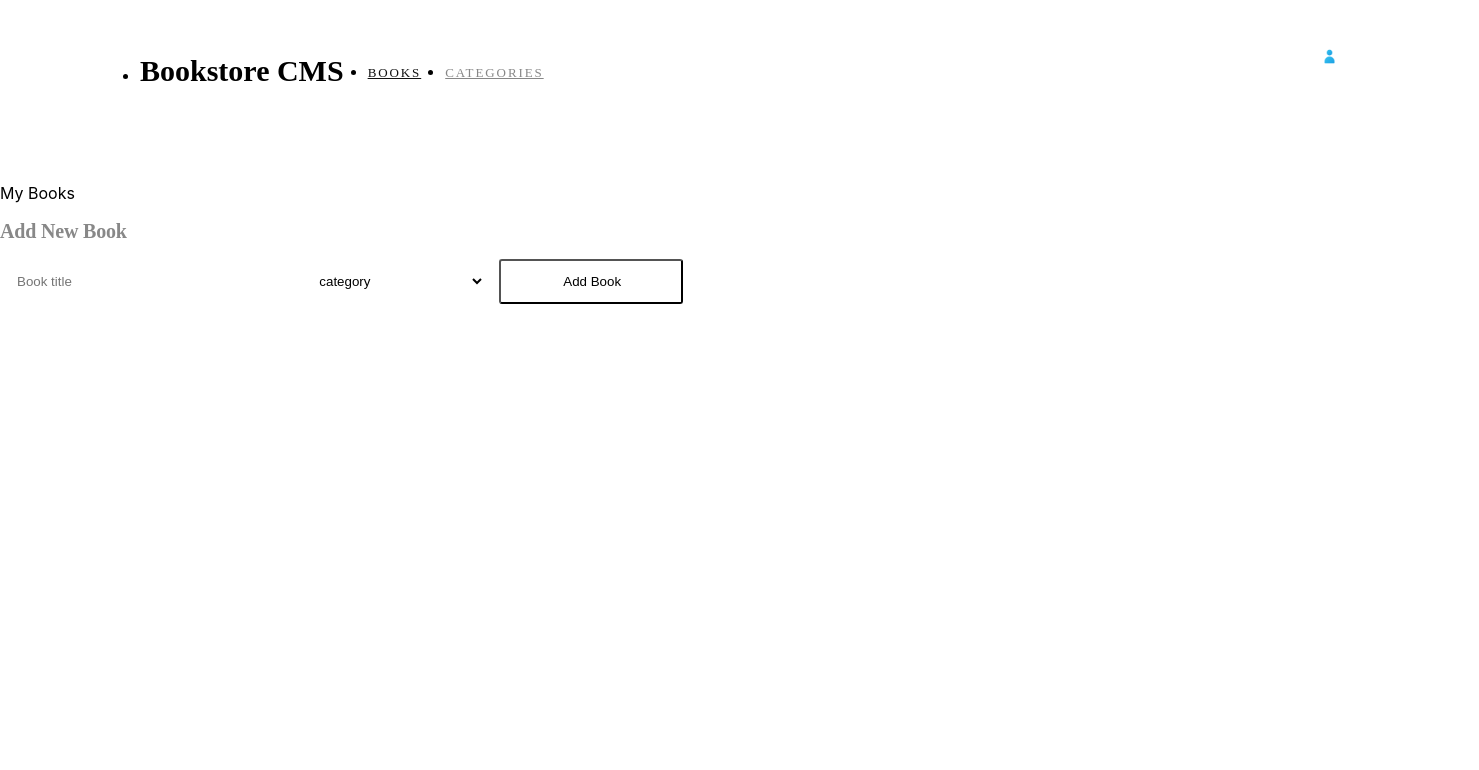
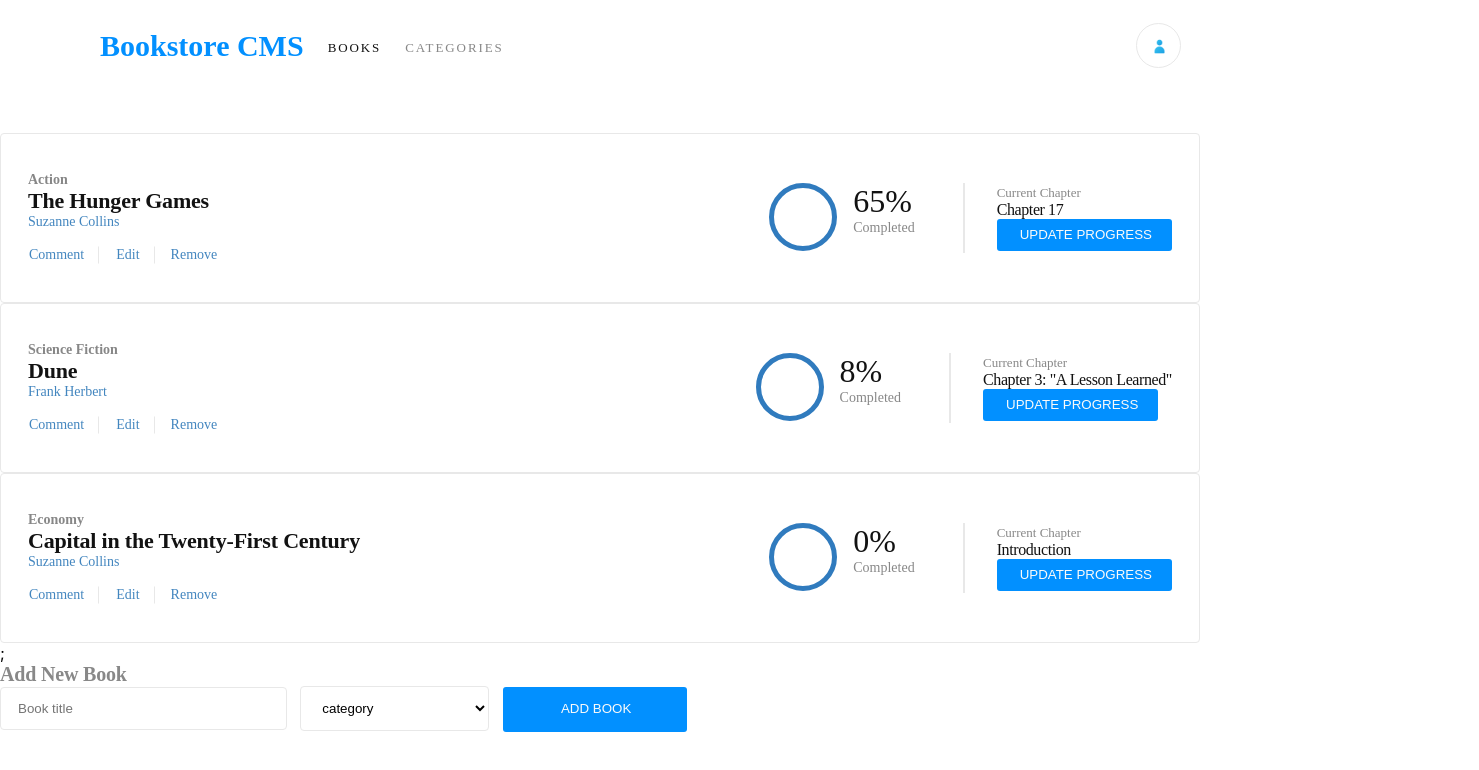
Before and after one commit to lily4178993/my-book-store, a React (Create React App) app: page / in a window 1280 px wide. Shown: the top 770 px of the page, 1479 px wide, since content can reach past the window. Built offline with nearby package versions, Linux system fonts and the light colour scheme.

Commit message:
Add Book items

```diff
--- a/package.json
+++ b/package.json
@@ -8,7 +8,9 @@
     "@testing-library/user-event": "^13.5.0",
     "react": "^18.2.0",
     "react-dom": "^18.2.0",
+    "react-router-dom": "^6.14.2",
     "react-scripts": "5.0.1",
+    "uuid": "^9.0.0",
     "web-vitals": "^2.1.4"
   },
   "scripts": {
--- a/src/App.css
+++ /dev/null
@@ -1,38 +0,0 @@
-.App {
-  text-align: center;
-}
-
-.App-logo {
-  height: 40vmin;
-  pointer-events: none;
-}
-
-@media (prefers-reduced-motion: no-preference) {
-  .App-logo {
-    animation: App-logo-spin infinite 20s linear;
-  }
-}
-
-.App-header {
-  background-color: #282c34;
-  min-height: 100vh;
-  display: flex;
-  flex-direction: column;
-  align-items: center;
-  justify-content: center;
-  font-size: calc(10px + 2vmin);
-  color: white;
-}
-
-.App-link {
-  color: #61dafb;
-}
-
-@keyframes App-logo-spin {
-  from {
-    transform: rotate(0deg);
-  }
-  to {
-    transform: rotate(360deg);
-  }
-}
--- a/src/components/Books.jsx
+++ b/src/components/Books.jsx
@@ -1,9 +1,13 @@
 import React from 'react';
 import Form from './form/Form';
+import BooksCard from './BooksCard';
+import booksData from './data/booksData';
 
 const Books = () => {
     return (
-        <section>My Books
+        <section>
+
+            <BooksCard booksData={booksData} />
             <Form />
         </section>
     );
--- /dev/null
+++ b/src/components/BooksCard.jsx
@@ -0,0 +1,52 @@
+import React from 'react';
+import PropTypes from 'prop-types';
+import BooksCardCSS from 'components/styles/BooksCard.module.css';
+
+const BooksCard = ({booksData}) => {
+    return (
+        <>
+            {booksData.map((book) => (
+                <div  className={BooksCardCSS.LessonPanel}>
+                <div>
+                <div>
+                  <p className={BooksCardCSS.SchoolOf}>{book.category}</p>
+                  <h2 className={BooksCardCSS.Title}>{book.title}</h2>
+                  <p className={BooksCardCSS.Author}>{book.author}</p>
+                </div>
+                <div className={BooksCardCSS.BookActionBox}>
+                  <button type="button" title="Comment" className={BooksCardCSS.BookAction}>Comment</button>
+                  <button type="button" title="Edit" className={BooksCardCSS.BookAction}>Edit</button>
+                  <button type="button" title="Remove" className={BooksCardCSS.BookAction}>Remove</button>
+                </div>
+              </div>
+              <div className={BooksCardCSS.LessonPanel2}>
+              <div className={BooksCardCSS.CompletionPercentageBox}>
+              <div className={BooksCardCSS.Oval2}></div>
+                <div>
+                    <span className={BooksCardCSS.PercentComplete}>{book.percentageCompletion}</span>
+                    <span className={BooksCardCSS.Completed}>Completed</span>
+                </div>
+                <div className={BooksCardCSS.Line2}></div>
+                </div>
+                <div>
+                <span className={BooksCardCSS.CurrentChapter}>Current Chapter</span>
+                <span className={BooksCardCSS.CurrentLesson}>{book.CurrentChapter}</span>
+                <button type="button" title="Update Progress"  className={BooksCardCSS.Rectangle2}>Update progress</button>
+                </div>
+                </div>
+                </div>
+            ))};
+    </>
+  );
+};
+
+BooksCard.prototype = {
+    booksData: PropTypes.shape({
+        title: PropTypes.string.isRequired,
+        author: PropTypes.string.isRequired,
+        category: PropTypes.string.isRequired,
+        percentageCompletion: PropTypes.string.isRequired,
+      }).isRequired,
+};
+
+export default BooksCard;
--- /dev/null
+++ b/src/components/Categories.jsx
@@ -0,0 +1,9 @@
+import React from 'react';
+
+const Categories = () => {
+    return (
+        <div>Categories</div>
+    );
+};
+
+export default Categories;
--- /dev/null
+++ b/src/components/data/booksData.js
@@ -0,0 +1,30 @@
+import { v4 as uuidv4 } from "uuid";
+
+const booksData = [
+    {
+        id: uuidv4(),
+        title: 'The Hunger Games',
+        author: 'Suzanne Collins',
+        category: 'Action',
+        CurrentChapter: 'Chapter 17',
+        percentageCompletion: '65%',
+    },
+    {
+        id: uuidv4(),
+        title: 'Dune',
+        author: 'Frank Herbert',
+        category: 'Science Fiction',
+        CurrentChapter: 'Chapter 3: "A Lesson Learned"',
+        percentageCompletion: '8%',
+    },
+    {
+        id: uuidv4(),
+        title: 'Capital in the Twenty-First Century',
+        author: 'Suzanne Collins',
+        category: 'Economy',
+        CurrentChapter: 'Introduction',
+        percentageCompletion: '0%',
+    },
+  ];
+
+  export default booksData;
--- a/src/components/form/Form.jsx
+++ b/src/components/form/Form.jsx
@@ -12,7 +12,7 @@ function Form() {
             <option value="category1">category1</option>
             <option value="category2">category2</option>
         </select>
-        <button type="submit" title="Add Book"  className={FormCSS.Rectangle2}>Add Book</button>
+        <button type="submit" title="Add Book"  className={FormCSS.Rectangle2}>ADD BOOK</button>
       </form>
     </div>
   );
--- a/src/components/form/styles/Form.module.css
+++ b/src/components/form/styles/Form.module.css
@@ -25,5 +25,6 @@
     height: 2.813rem;
     padding: 0.801rem 1.188rem 0.886rem 1.375rem;
     border-radius: 3px;
+    color: var(--white);
     background-color: var(--azure);
   }
--- /dev/null
+++ b/src/components/styles/BooksCard.module.css
@@ -0,0 +1,152 @@
+.LessonPanel {
+    width: 75rem;
+    height: 10.625rem;
+    padding: 2rem 1.688rem;
+    border-radius: 4px;
+    border: solid 1px var(--white-three);
+    background-color: var(--white-two);
+    display: flex;
+    justify-content: space-between;
+    align-items: center;
+  }
+
+  .LessonPanel2 {
+    display: flex;
+    justify-content: space-between;
+    align-items: center;
+    gap: 2em;
+  }
+
+  .SchoolOf {
+    opacity: 0.5;
+    font-family: Montserrat;
+    font-size: 0.875rem;
+    font-weight: bold;
+    font-stretch: normal;
+    font-style: normal;
+    line-height: normal;
+    letter-spacing: normal;
+    color: #121212;
+  }
+
+  .Title {
+    font-family: RobotoSlab;
+    font-size: 1.375rem;
+    font-weight: bold;
+    font-stretch: normal;
+    font-style: normal;
+    line-height: normal;
+    letter-spacing: -0.2px;
+    color: #121212;
+  }
+
+  .Author {
+    font-family: RobotoSlab;
+    font-size: 0.875rem;
+    font-weight: 300;
+    font-stretch: normal;
+    font-style: normal;
+    line-height: normal;
+    letter-spacing: normal;
+    color: #4386bf;
+  }
+
+  .BookActionBox {
+    display: flex;
+    gap: 1em;
+    margin-top: 1em;
+  }
+
+  .BookAction {
+    font-family: RobotoSlab;
+    font-size: 0.875rem;
+    font-weight: 300;
+    font-stretch: normal;
+    font-style: normal;
+    line-height: normal;
+    letter-spacing: normal;
+    color: #4386bf;
+    padding: 0 1em 0 0;
+    border-right: solid 1px var(--white-three);
+  }
+
+  .BookAction:nth-last-of-type(1) {
+    border: none;
+  }
+
+  .CompletionPercentageBox {
+    display: flex;
+    gap: 1em;
+  }
+
+  .Oval2 {
+    width: 4.25rem;
+    height: 4.25rem;
+    border: solid 5px var(--medium-blue);
+    border-radius: 50%;
+  }
+
+  .PercentComplete {
+    font-family: Montserrat;
+    font-size: 2rem;
+    font-weight: normal;
+    font-stretch: normal;
+    font-style: normal;
+    line-height: normal;
+    letter-spacing: normal;
+    color: #121212;
+    display: block;
+  }
+
+  .Completed {
+    opacity: 0.5;
+    font-family: Montserrat;
+    font-size: 0.875rem;
+    font-weight: normal;
+    font-stretch: normal;
+    font-style: normal;
+    line-height: normal;
+    letter-spacing: normal;
+    color: #121212;
+    display: block;
+  }
+
+  .Line2 {
+    width: 0.125rem;
+    height: 4.375rem;
+    margin: 0 0 0 2rem;
+    border: solid 1px var(--white-three);
+  }
+
+  .CurrentChapter {
+    opacity: 0.5;
+    font-family: RobotoSlab;
+    font-size: 0.813rem;
+    font-weight: 300;
+    font-stretch: normal;
+    font-style: normal;
+    line-height: normal;
+    letter-spacing: normal;
+    color: #121212;
+    display: block;
+  }
+
+  .CurrentLesson {
+    font-family: RobotoSlab;
+    font-size: 1rem;
+    font-weight: 300;
+    font-stretch: normal;
+    font-style: normal;
+    line-height: normal;
+    letter-spacing: -0.4px;
+    color: #121212;
+    display: block;
+  }
+
+  .Rectangle2 {
+    padding: 0.438rem 1.188rem 0.5rem 1.375rem;
+    border-radius: 3px;
+    background-color: var(--azure);
+    color: var(--white);
+    text-transform: uppercase;
+  }
--- a/src/index.css
+++ b/src/index.css
@@ -1,3 +1,22 @@
+:root {
+  --azure: #0290ff;
+  --medium-blue: #307bbe;
+  --black-5: #0000000d;
+  --white: #fafafa;
+  --white-two: #ffffff;
+  --white-three: #e8e8e8;
+}
+
+*,
+*::before,
+*::after {
+  padding: 0;
+  margin: 0;
+  box-sizing: border-box;
+  list-style: none;
+  text-decoration: none;
+}
+
 body {
   margin: 0;
   font-family: -apple-system, BlinkMacSystemFont, 'Segoe UI', 'Roboto', 'Oxygen',
@@ -11,3 +30,8 @@ code {
   font-family: source-code-pro, Menlo, Monaco, Consolas, 'Courier New',
     monospace;
 }
+
+button {
+  border: 1px solid transparent;
+  background: transparent;
+}
```
Also changed, not shown: 1 other file (tests, documents, lock files or other folders).
